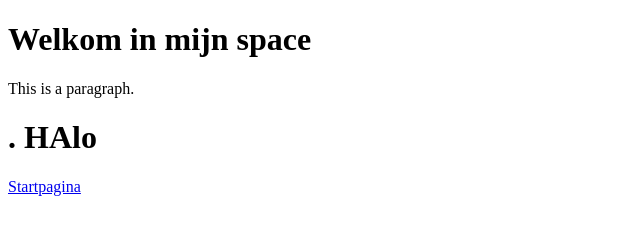
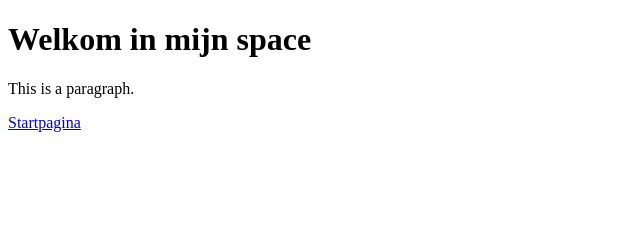
Before and after one commit to ValentinoFelicia/React, a plain HTML site: page Index.html in a window 1280 px wide. Shown: the whole page, without its empty margins (0-640 px from the left). Drawn offline with Linux system fonts and the light colour scheme.

Commit message:
Terug gezet

```diff
--- a/Index.html
+++ b/Index.html
@@ -7,7 +7,7 @@
 
 <h1>Welkom in mijn space</h1>
 <p>This is a paragraph.</p>
-<h1> .  HAlo</h1>
+
 <A href="startpagina.html">Startpagina</A>
 </body>
 </html>
```
